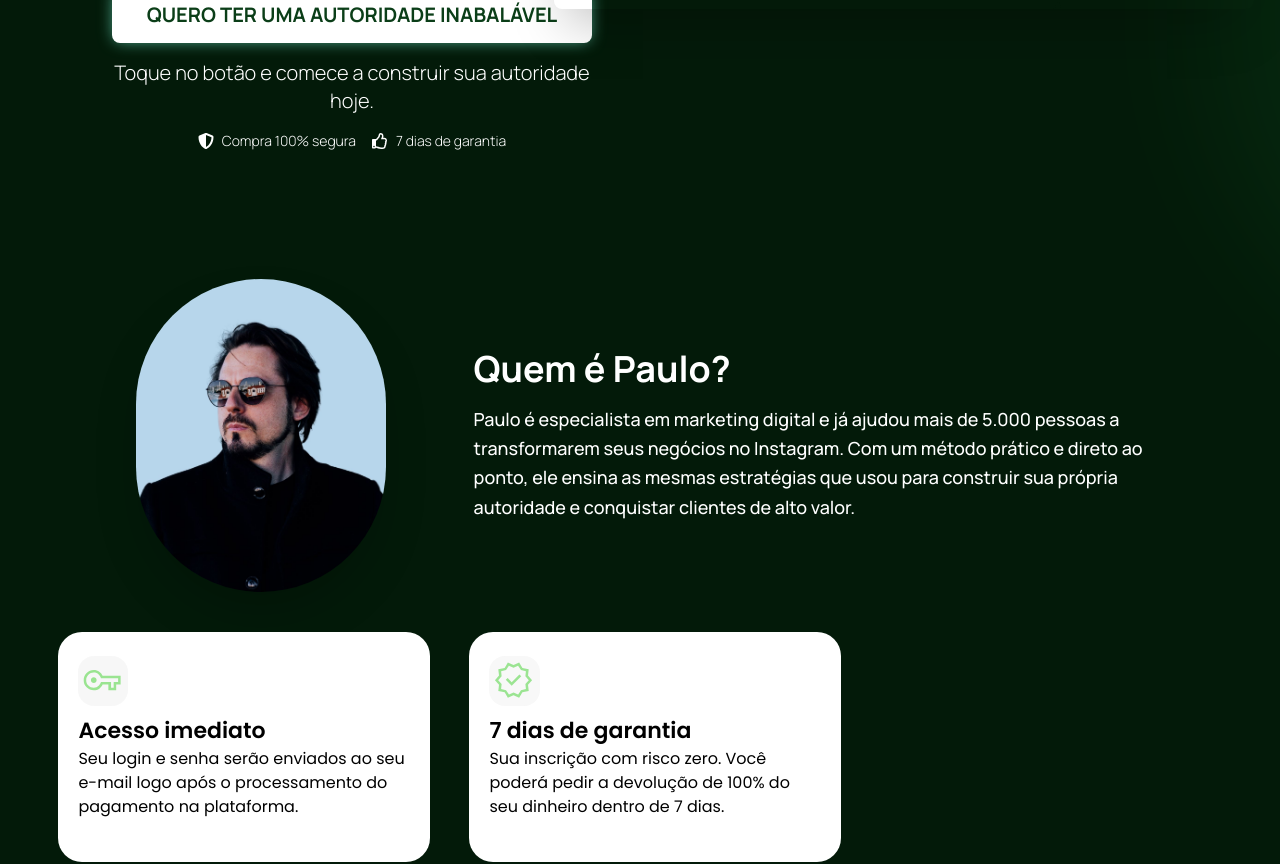
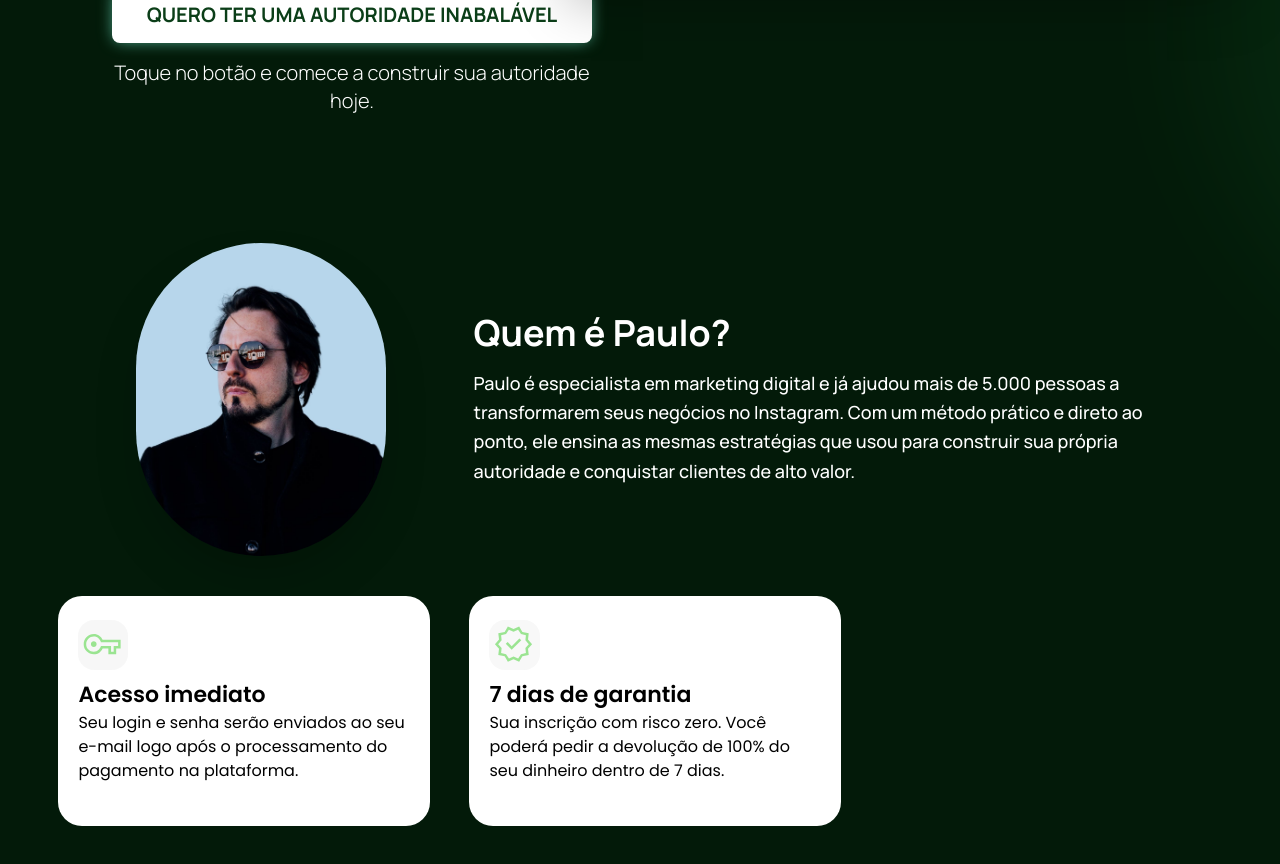
Before and after one commit to JuhDomingues/Paulo-LP-2, a Next.js app: page / in a window 1280 px wide. Shown: the part 777-1641 px from the top of the page. Built offline with nearby package versions, Linux system fonts and the light colour scheme.

Commit message:
feat: remove security and guarantee blocks from MainSection and SellingInfo

```diff
--- a/src/app/components/MainSection.tsx
+++ b/src/app/components/MainSection.tsx
@@ -1,9 +1,8 @@
-
 'use client';
 
 import Image from "next/image";
 import PauloHero from '@/images/paulo-autoridade-instagram-_6_.png';
-import { FaCheckCircle, FaShieldAlt, FaRegThumbsUp } from "react-icons/fa";
+import { FaCheckCircle } from "react-icons/fa";
 
 export default function MainSection() {
     const handleClick = () => {
@@ -46,16 +45,6 @@ export default function MainSection() {
                         <p className="mt-4 text-white font-light text-base sm:text-lg md:text-xl text-center">
                             Toque no botão e comece a construir sua autoridade hoje.
                         </p>
-                        <div className="flex items-center justify-center mt-4 space-x-4">
-                            <div className="flex items-center gap-2">
-                                <FaShieldAlt className="text-white" />
-                                <p className="text-white text-sm font-light">Compra 100% segura</p>
-                            </div>
-                            <div className="flex items-center gap-2">
-                                <FaRegThumbsUp className="text-white" />
-                                <p className="text-white text-sm font-light">7 dias de garantia</p>
-                            </div>
-                        </div>
                     </div>
                 </div>
             </div>
--- a/src/app/components/SellingInfo.tsx
+++ b/src/app/components/SellingInfo.tsx
@@ -1,10 +1,10 @@
+
 'use client';
 
 import { motion } from 'framer-motion';
 import Image from "next/image";
 import GreenCheck from '@/images/Symbol.svg';
 import Pix from '@/images/pix.svg';
-import { FaShieldAlt, FaRegThumbsUp } from "react-icons/fa";
 
 export default function SellingInfo() {
     const handleClick = () => {
@@ -75,16 +75,6 @@ export default function SellingInfo() {
                         >
                             QUERO TRANSFORMAR MEU INSTAGRAM
                         </button>
-                        <div className="flex items-center justify-center gap-6 mt-6">
-                            <div className="flex items-center gap-2">
-                                <FaShieldAlt className="text-white" />
-                                <p className="text-white text-sm font-light">Compra segura</p>
-                            </div>
-                            <div className="flex items-center gap-2">
-                                <FaRegThumbsUp className="text-white" />
-                                <p className="text-white text-sm font-light">Garantia de 7 dias</p>
-                            </div>
-                        </div>
                     </div>
                 </div>
             </motion.div>
```
